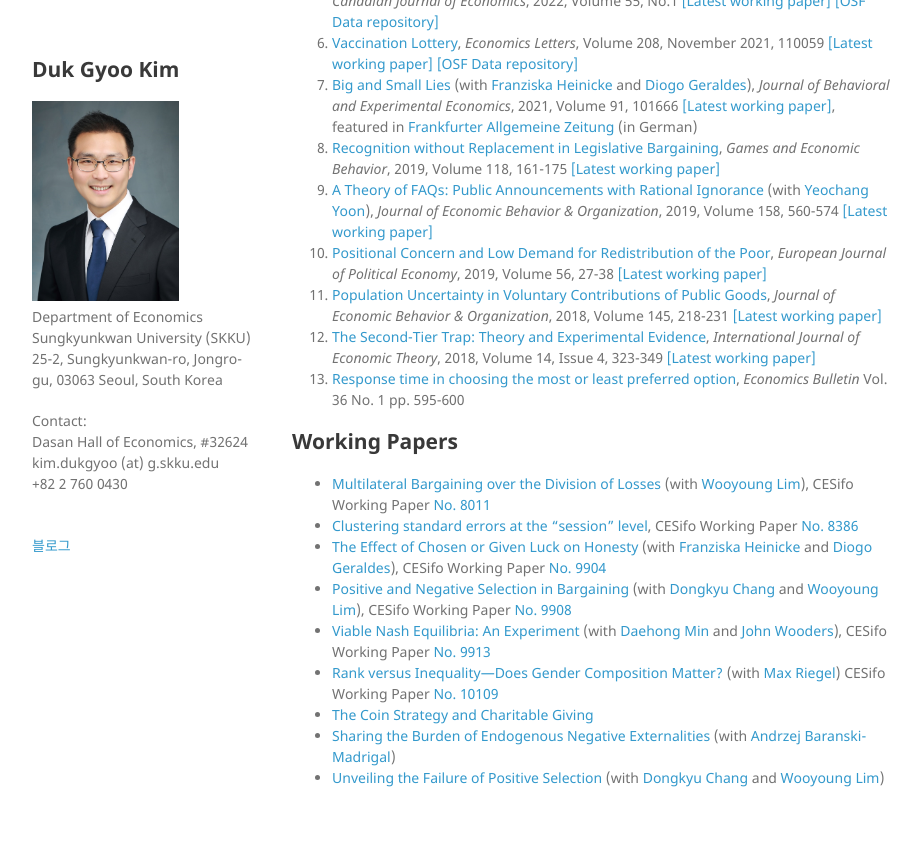
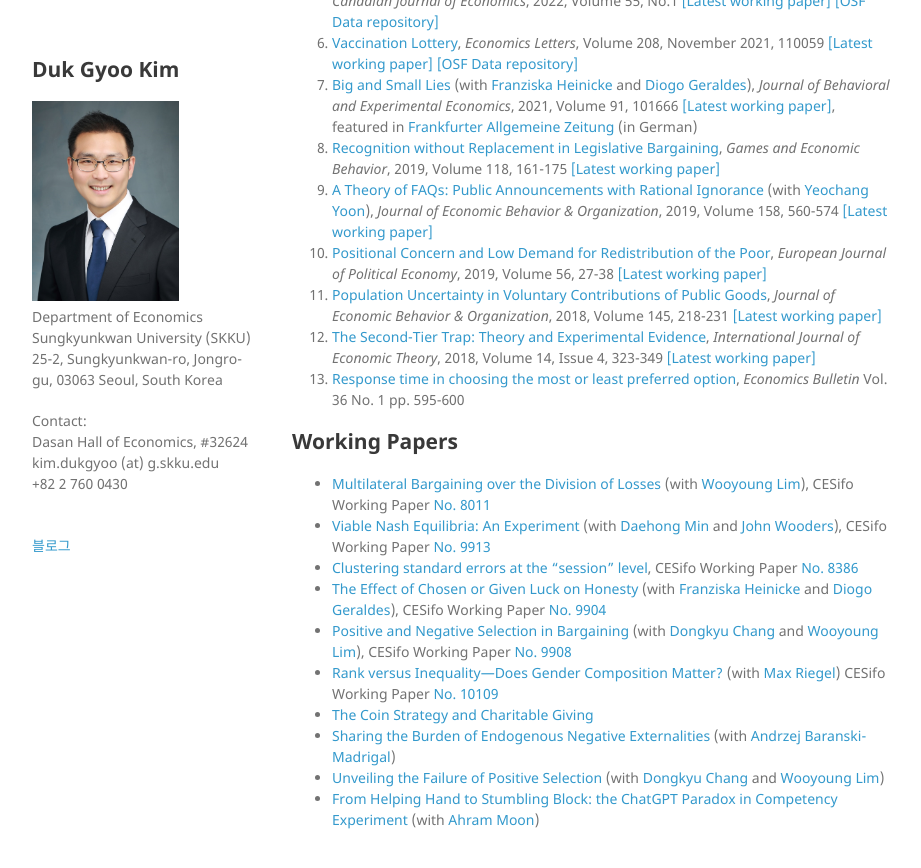
Before and after one commit to kimdukgyoo/kimdukgyoo.github.io, a Jekyll site: the page built from index.md, in a window 1280 px wide and 900 px high, scrolled down 568 px. Shown: the top 868 px of the window, without its empty margins (178-1099 px from the left). Built offline with Jekyll 4.4.1, drawn with Linux system fonts in a browser that asks for light colours; our own code applies the rules of GitHub Pages for plain Markdown files.

Commit message:
Update index.md

```diff
--- a/index.md
+++ b/index.md
@@ -35,14 +35,15 @@ Volume 55, No.1 <a href="https://kimdukgyoo.github.io/PDFfiles/MBContest.pdf" ta
 
 ## Working Papers
 * <a href="https://kimdukgyoo.github.io/PDFfiles/MBL.pdf" target="_blank">Multilateral Bargaining over the Division of Losses</a> (with <a href="http://wooyoung.people.ust.hk/" target="_blank">Wooyoung Lim</a>), CESifo Working Paper <a href="https://www.cesifo.org/DocDL/cesifo1_wp8011.pdf" target="_blank">No. 8011</a>
+* <a href="https://kimdukgyoo.github.io/PDFfiles/ViableNash.pdf" target="_blank">Viable Nash Equilibria: An Experiment</a> (with <a href="http://www.daehongmin.com/" target="_blank">Daehong Min</a> and <a href="http://johnwooders.com/" target="_blank">John Wooders</a>), CESifo Working Paper <a href="https://www.cesifo.org/en/publikationen/2022/working-paper/viable-nash-equilibria-experiment" target="_blank">No. 9913</a>
 * <a href="https://kimdukgyoo.github.io/PDFfiles/ClusteringSEsession.pdf" target="_blank">Clustering standard errors at the "session" level</a>, CESifo Working Paper <a href="https://www.cesifo.org/DocDL/cesifo1_wp8386.pdf" target="_blank">No. 8386</a>
 * <a href="https://kimdukgyoo.github.io/PDFfiles/LuckLying.pdf" target="_blank">The Effect of Chosen or Given Luck on Honesty</a> (with <a href="https://sites.google.com/view/franziskaheinicke/research?authuser=0" target="_blank">Franziska Heinicke</a> and <a href="https://sites.google.com/site/diogogeraldes/research" target="_blank">Diogo Geraldes</a>), CESifo Working Paper <a href="https://www.cesifo.org/en/publikationen/2022/working-paper/effect-chosen-or-given-luck-honesty" target="_blank">No. 9904</a>
 * <a href="https://kimdukgyoo.github.io/PDFfiles/PositiveAndNegativeSelection.pdf" target="_blank"> Positive and Negative Selection in Bargaining</a> (with <a href="https://sites.google.com/site/dongkyuchang/" target="_blank">Dongkyu Chang</a> and <a href="http://wooyoung.people.ust.hk/" target="_blank">Wooyoung Lim</a>), CESifo Working Paper <a href="https://www.cesifo.org/en/publikationen/2022/working-paper/positive-and-negative-selection-bargaining-experiment" target="_blank">No. 9908</a>
-* <a href="https://kimdukgyoo.github.io/PDFfiles/ViableNash.pdf" target="_blank">Viable Nash Equilibria: An Experiment</a> (with <a href="http://www.daehongmin.com/" target="_blank">Daehong Min</a> and <a href="http://johnwooders.com/" target="_blank">John Wooders</a>), CESifo Working Paper <a href="https://www.cesifo.org/en/publikationen/2022/working-paper/viable-nash-equilibria-experiment" target="_blank">No. 9913</a>
 * <a href="https://kimdukgyoo.github.io/PDFfiles/Rank_vs_Inequality.pdf" target="_blank">Rank versus Inequality---Does Gender Composition Matter?</a> (with <a href="https://max-riegel.netlify.app/" target="_blank">Max Riegel</a>) CESifo Working Paper <a href="https://www.cesifo.org/DocDL/cesifo1_wp10109.pdf" target="_blank">No. 10109</a>
 * <a href="https://kimdukgyoo.github.io/PDFfiles/CoinStrategyandCharitableGiving.pdf" target="_blank"> The Coin Strategy and Charitable Giving</a>
 * <a href="https://kimdukgyoo.github.io/PDFfiles/SharingNegative.pdf" target="_blank">Sharing the Burden of Endogenous Negative Externalities</a> (with <a href="http://www.abarmad.com/" target="_blank">Andrzej Baranski-Madrigal</a>)
 * <a href="https://kimdukgyoo.github.io/PDFfiles/positiveselection.pdf" target="_blank">Unveiling the Failure of Positive Selection</a> (with <a href="https://sites.google.com/site/dongkyuchang/" target="_blank">Dongkyu Chang</a> and <a href="http://wooyoung.people.ust.hk/" target="_blank">Wooyoung Lim</a>)
+* <a href="https://kimdukgyoo.github.io/PDFfiles/chatGPTparadox.pdf" target="_blank">From Helping Hand to Stumbling Block: the ChatGPT Paradox in Competency Experiment</a> (with <a href="https://kisdi.re.kr/eng/brain/e/view.do?key=m2102103227762&brainSn=23" target="_blank">Ahram Moon</a>)
 
 <!--
 ## Work in progress
```
